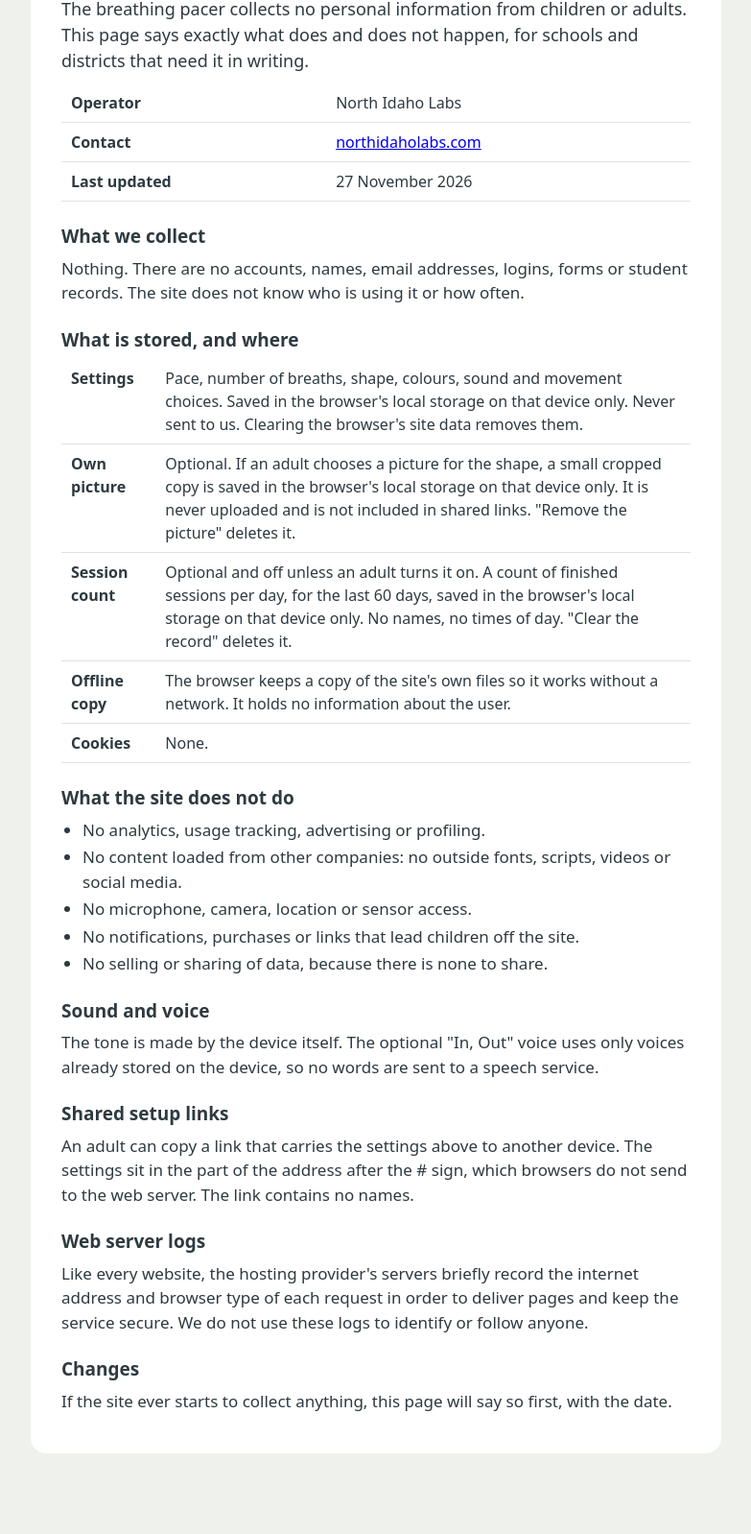
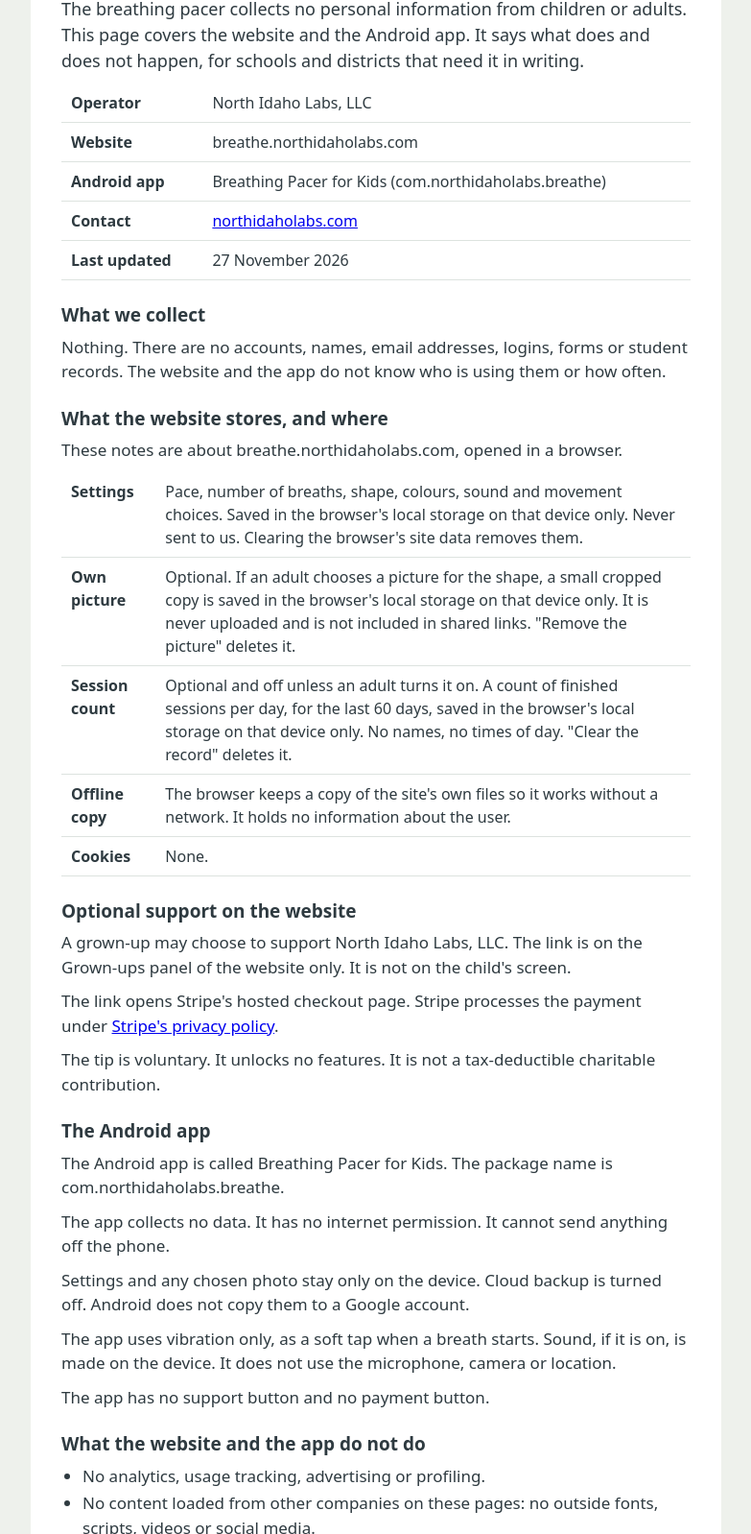
Before and after one commit to northidaholabs/breathing-pacer, a plain HTML site: page privacy.html in a window 1280 px wide. Shown: the part 165-1763 px from the top of the page at 96% size, without its empty margins (248-1031 px from the left). Before the commit the page ends 1727 px from the top, so only its background shows below. Drawn offline with Linux system fonts and the light colour scheme.

Commit message:
Add a website-only support link and cover the Android app in the privacy policy. (#1)
Grown-ups on the website can open an optional Stripe Payment Link. The same block stays hidden in the Capacitor app, which still has no internet permission.

Co-authored-by: Cursor Agent <cursoragent@cursor.com>
Co-authored-by: Jim Coleman <cessnajim@users.noreply.github.com>

```diff
--- a/app.js
+++ b/app.js
@@ -826,6 +826,8 @@ applyPresetLink();
 applyLook();
 window.addEventListener('hashchange', () => { if (state !== 'running') { applyPresetLink(); applyLook(); if (!settings.hidden) showSettings(); } });
 $('buzz-set').hidden = !NATIVE;
+// The support link opens a payment page, so it stays on the website. The phone app has no internet permission.
+$('support').hidden = NATIVE;
 // Android back button: closes the grown-ups screen first, then leaves the app.
 plugin('App')?.addListener('backButton', ({ canGoBack }) => {
   if (!settings.hidden) closeSettings();
--- a/privacy.html
+++ b/privacy.html
@@ -3,26 +3,29 @@
 <head>
 <meta charset="utf-8">
 <meta name="viewport" content="width=device-width, initial-scale=1">
-<title>What this site does with data: Breathing pacer</title>
+<title>What this site and app do with data: Breathing pacer</title>
 <link rel="icon" href="icon.svg" type="image/svg+xml">
 <link rel="stylesheet" href="pages.css">
 </head>
 <body>
 <nav><a href="./">Back to the pacer</a><button type="button" onclick="print()">Print</button></nav>
 <main>
-  <h1>What this site does with data</h1>
-  <p class="lede">The breathing pacer collects no personal information from children or adults. This page says exactly what does and does not happen, for schools and districts that need it in writing.</p>
+  <h1>What this site and app do with data</h1>
+  <p class="lede">The breathing pacer collects no personal information from children or adults. This page covers the website and the Android app. It says what does and does not happen, for schools and districts that need it in writing.</p>
 
   <table>
-    <tr><th>Operator</th><td>North Idaho Labs</td></tr>
+    <tr><th>Operator</th><td>North Idaho Labs, LLC</td></tr>
+    <tr><th>Website</th><td>breathe.northidaholabs.com</td></tr>
+    <tr><th>Android app</th><td>Breathing Pacer for Kids (com.northidaholabs.breathe)</td></tr>
     <tr><th>Contact</th><td><a href="https://northidaholabs.com/">northidaholabs.com</a></td></tr>
     <tr><th>Last updated</th><td>27 November 2026</td></tr>
   </table>
 
   <h2>What we collect</h2>
-  <p>Nothing. There are no accounts, names, email addresses, logins, forms or student records. The site does not know who is using it or how often.</p>
+  <p>Nothing. There are no accounts, names, email addresses, logins, forms or student records. The website and the app do not know who is using them or how often.</p>
 
-  <h2>What is stored, and where</h2>
+  <h2>What the website stores, and where</h2>
+  <p>These notes are about breathe.northidaholabs.com, opened in a browser.</p>
   <table>
     <tr><th>Settings</th><td>Pace, number of breaths, shape, colours, sound and movement choices. Saved in the browser's local storage on that device only. Never sent to us. Clearing the browser's site data removes them.</td></tr>
     <tr><th>Own picture</th><td>Optional. If an adult chooses a picture for the shape, a small cropped copy is saved in the browser's local storage on that device only. It is never uploaded and is not included in shared links. "Remove the picture" deletes it.</td></tr>
@@ -31,13 +34,26 @@
     <tr><th>Cookies</th><td>None.</td></tr>
   </table>
 
-  <h2>What the site does not do</h2>
+  <h2>Optional support on the website</h2>
+  <p>A grown-up may choose to support North Idaho Labs, LLC. The link is on the Grown-ups panel of the website only. It is not on the child's screen.</p>
+  <p>The link opens Stripe's hosted checkout page. Stripe processes the payment under <a href="https://stripe.com/privacy">Stripe's privacy policy</a>.</p>
+  <p>The tip is voluntary. It unlocks no features. It is not a tax-deductible charitable contribution.</p>
+
+  <h2>The Android app</h2>
+  <p>The Android app is called Breathing Pacer for Kids. The package name is com.northidaholabs.breathe.</p>
+  <p>The app collects no data. It has no internet permission. It cannot send anything off the phone.</p>
+  <p>Settings and any chosen photo stay only on the device. Cloud backup is turned off. Android does not copy them to a Google account.</p>
+  <p>The app uses vibration only, as a soft tap when a breath starts. Sound, if it is on, is made on the device. It does not use the microphone, camera or location.</p>
+  <p>The app has no support button and no payment button.</p>
+
+  <h2>What the website and the app do not do</h2>
   <ul>
     <li>No analytics, usage tracking, advertising or profiling.</li>
-    <li>No content loaded from other companies: no outside fonts, scripts, videos or social media.</li>
-    <li>No microphone, camera, location or sensor access.</li>
-    <li>No notifications, purchases or links that lead children off the site.</li>
-    <li>No selling or sharing of data, because there is none to share.</li>
+    <li>No content loaded from other companies on these pages: no outside fonts, scripts, videos or social media.</li>
+    <li>No microphone, camera or location access.</li>
+    <li>No notifications.</li>
+    <li>No links on the child's screen that leave the site or the app.</li>
+    <li>No selling or sharing of data, because the pacer collects none.</li>
   </ul>
 
   <h2>Sound and voice</h2>
@@ -47,10 +63,10 @@
   <p>An adult can copy a link that carries the settings above to another device. The settings sit in the part of the address after the # sign, which browsers do not send to the web server. The link contains no names.</p>
 
   <h2>Web server logs</h2>
-  <p>Like every website, the hosting provider's servers briefly record the internet address and browser type of each request in order to deliver pages and keep the service secure. We do not use these logs to identify or follow anyone.</p>
+  <p>Like every website, the hosting provider's servers briefly record the internet address and browser type of each request in order to deliver pages and keep the service secure. We do not use these logs to identify or follow anyone. The Android app does not contact these servers. It has no internet permission.</p>
 
   <h2>Changes</h2>
-  <p>If the site ever starts to collect anything, this page will say so first, with the date.</p>
+  <p>If the website or the app ever starts to collect anything, this page will say so first, with the date.</p>
 </main>
 </body>
 </html>
--- a/styles.css
+++ b/styles.css
@@ -251,6 +251,9 @@ legend + * { clear: both; }
 .notes { font-size: 16px; }
 .notes ul { margin: 0; padding-left: 20px; }
 .notes li { margin: 4px 0; }
+.support { margin-top: 28px; padding: 16px; background: var(--panel); border-radius: 16px; }
+.support a.plain { display: inline-flex; align-items: center; text-decoration: none; }
+.support .hint { margin-bottom: 0; max-width: 40em; }
 a { color: inherit; }
 
 /* Short screens (a phone on its side): smaller choice buttons so four still fit. */
--- a/sw.js
+++ b/sw.js
@@ -1,6 +1,6 @@
 // Keeps the pacer working with no network after the first visit.
 // Network first, so an update shows up when online; cache when offline.
-const CACHE = 'breathing-pacer-v10';
+const CACHE = 'breathing-pacer-v11';
 const FILES = ['./', 'index.html', 'styles.css', 'app.js', 'icon.svg', 'icon-180.png', 'icon-192.png', 'icon-512.png',
   'manifest.webmanifest', 'pages.css', 'guide.html', 'card.html', 'privacy.html'];
 
```
Also changed, not shown: index.html (+6 -1 lines).
